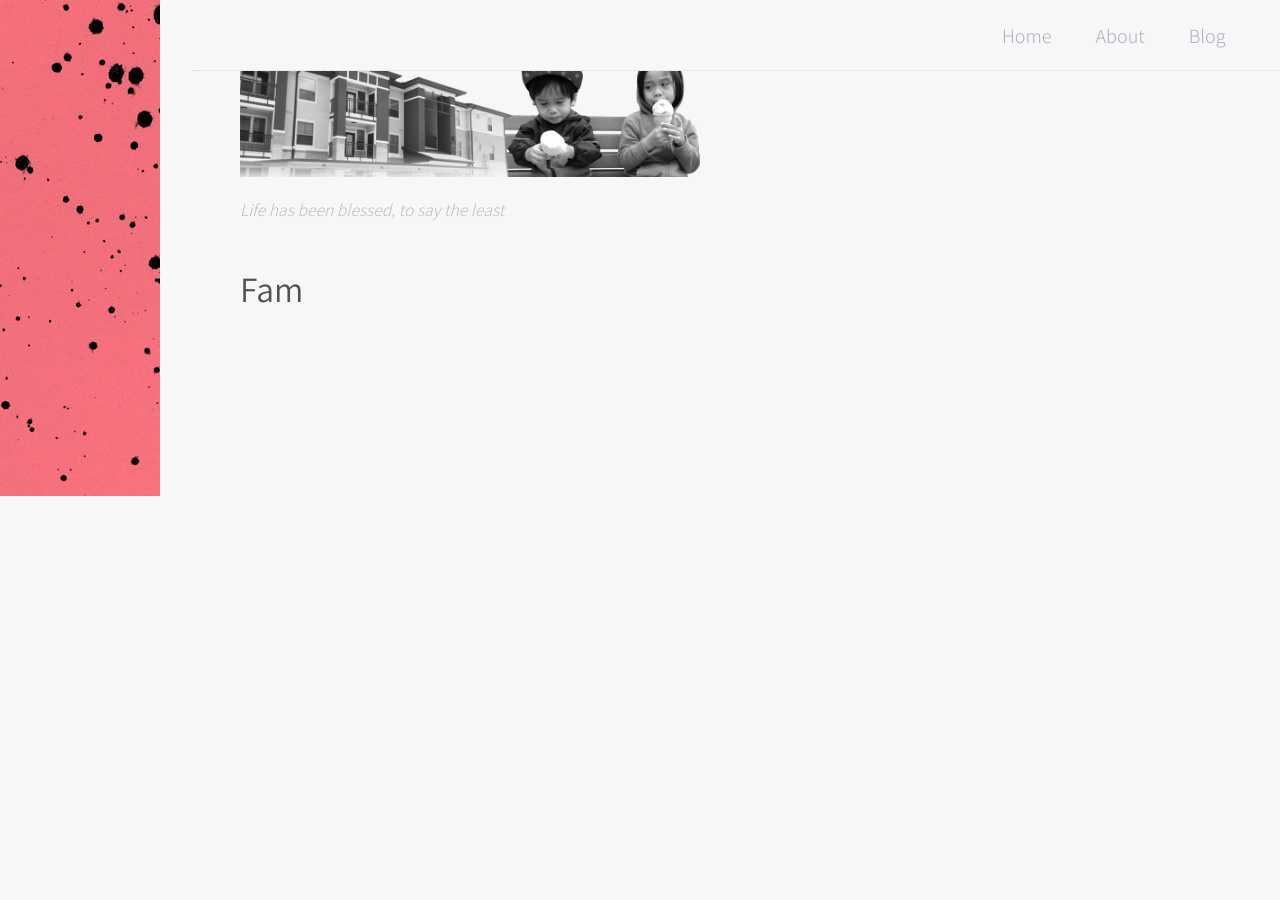
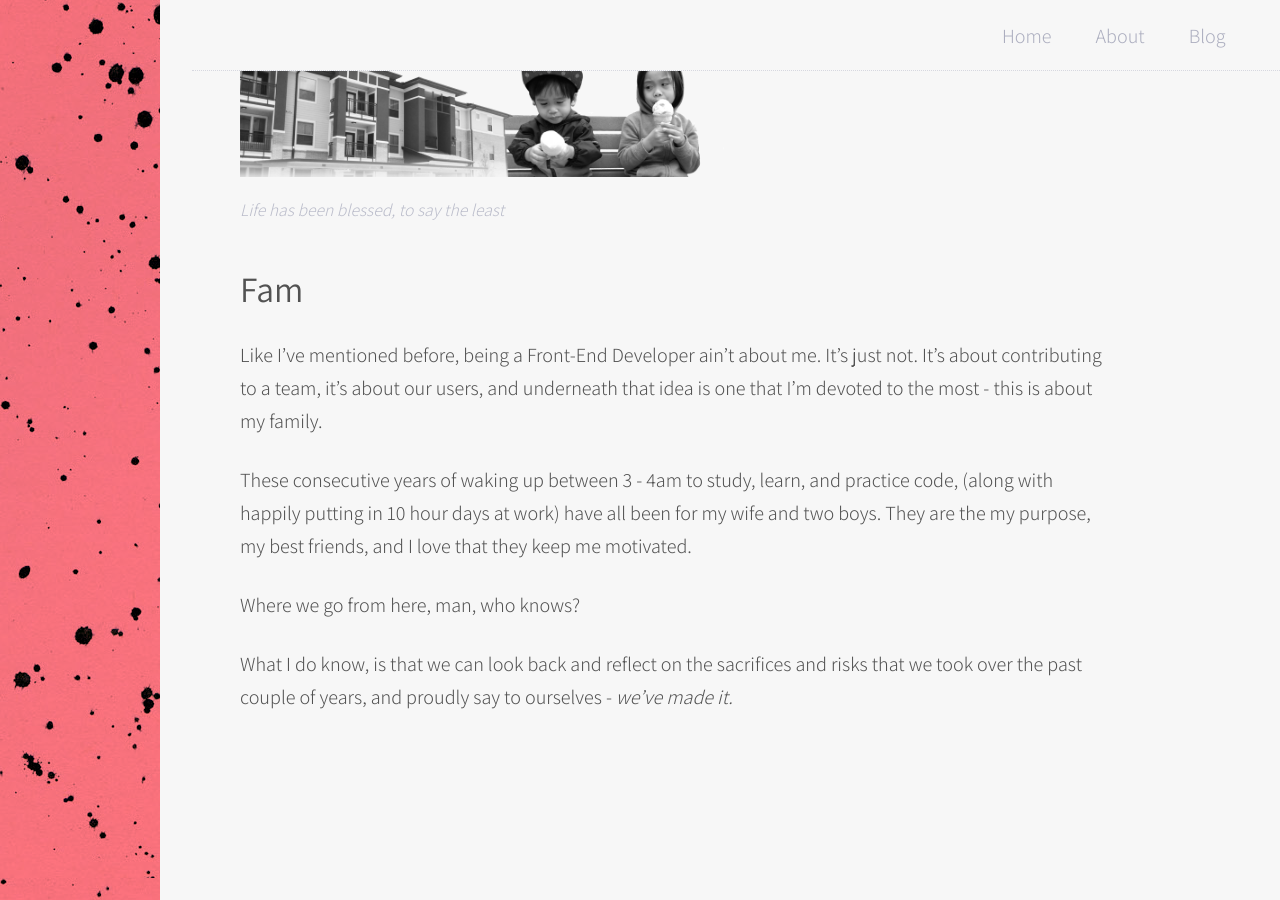
Before and after one commit to techtolentino/digital-card, a Jekyll site: the page built from about.md, in a window 1280 px wide and 900 px high, scrolled down 2962 px. Built offline with Jekyll 4.4.1, drawn with Linux system fonts in a browser that asks for light colours; before the commit the page ends 3458 px from its top, so only the background shows below that.

Commit message:
about done, index updated

```diff
--- a/about.md
+++ b/about.md
@@ -50,3 +50,11 @@ Two years later, and I'm happy to report that the initial sacrifices we took hav
 <figcaption>Life has been blessed, to say the least</figcaption>
 
 ### Fam
+
+Like I've mentioned before, being a Front-End Developer ain't about me. It's just not. It's about contributing to a team, it's about our users, and underneath that idea is one that I'm devoted to the most - this is about my family.
+
+These consecutive years of waking up between 3 - 4am to study, learn, and practice code, (along with happily putting in 10 hour days at work) have all been for my wife and two boys. They are the my purpose, my best friends, and I love that they keep me motivated.
+
+Where we go from here, man, who knows?
+
+What I do know, is that we can look back and reflect on the sacrifices and risks that we took over the past couple of years, and proudly say to ourselves -  *we've made it.*
--- a/index.html
+++ b/index.html
@@ -7,7 +7,7 @@ layout: default
         <h1 class="home--subtitle text--bold">Good code <br>is about the<br>collective people.</h1>
         <hr class="divider--gray">
         <div class="home--content-description">
-            <h5 class="text--italics">As a Front-end Developer, writing code ain't about me. It's about the team crafting a positive experience for of our users.</h5>
+            <h5 class="text--italics">As a Front-end Developer, writing code ain't about me.</h5>
         </div>
         <a class="button--cool--GHOST" href="/about">Check the story</a>
     </div>
```
